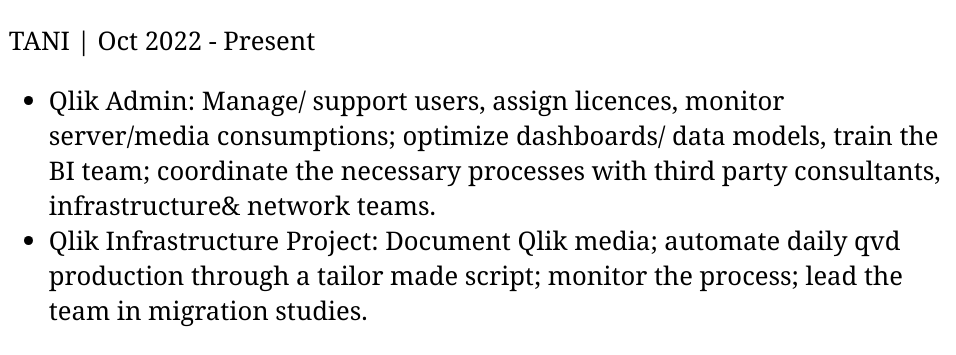
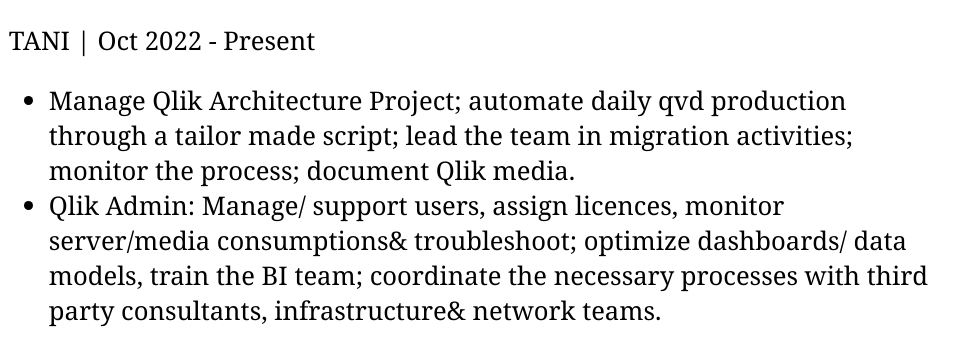
Before and after one commit to kismet-burcin/resume, a plain HTML site: page index.html in a window 1280 px wide. Shown: the part 991-1346 px from the top of the page, 324-1280 px from the left. Drawn offline with Linux system fonts and the light colour scheme; a web font is replaced by a local one.

Commit message:
index.html

```diff
--- a/index.html
+++ b/index.html
@@ -98,8 +98,8 @@
                         <h3>BI Consultant</h3>
                         <p>TANI | Oct 2022 - Present</p>
                         <ul>
-                            <li>Qlik Admin: Manage/ support users, assign licences, monitor server/media consumptions; optimize dashboards/ data models, train the BI team; coordinate the necessary processes with third party consultants, infrastructure& network teams.</li>
-                            <li>Qlik Infrastructure Project: Document Qlik media; automate daily qvd production through a tailor made script; monitor the process; lead the team in migration studies.</li>
+                            <li>Manage Qlik Architecture Project; automate daily qvd production through a tailor made script; lead the team in migration activities; monitor the process; document Qlik media.</li>
+                            <li>Qlik Admin: Manage/ support users, assign licences, monitor server/media consumptions& troubleshoot; optimize dashboards/ data models, train the BI team; coordinate the necessary processes with third party consultants, infrastructure& network teams.</li>
                         </ul>
                     </div>
                     <div class="job">
```
